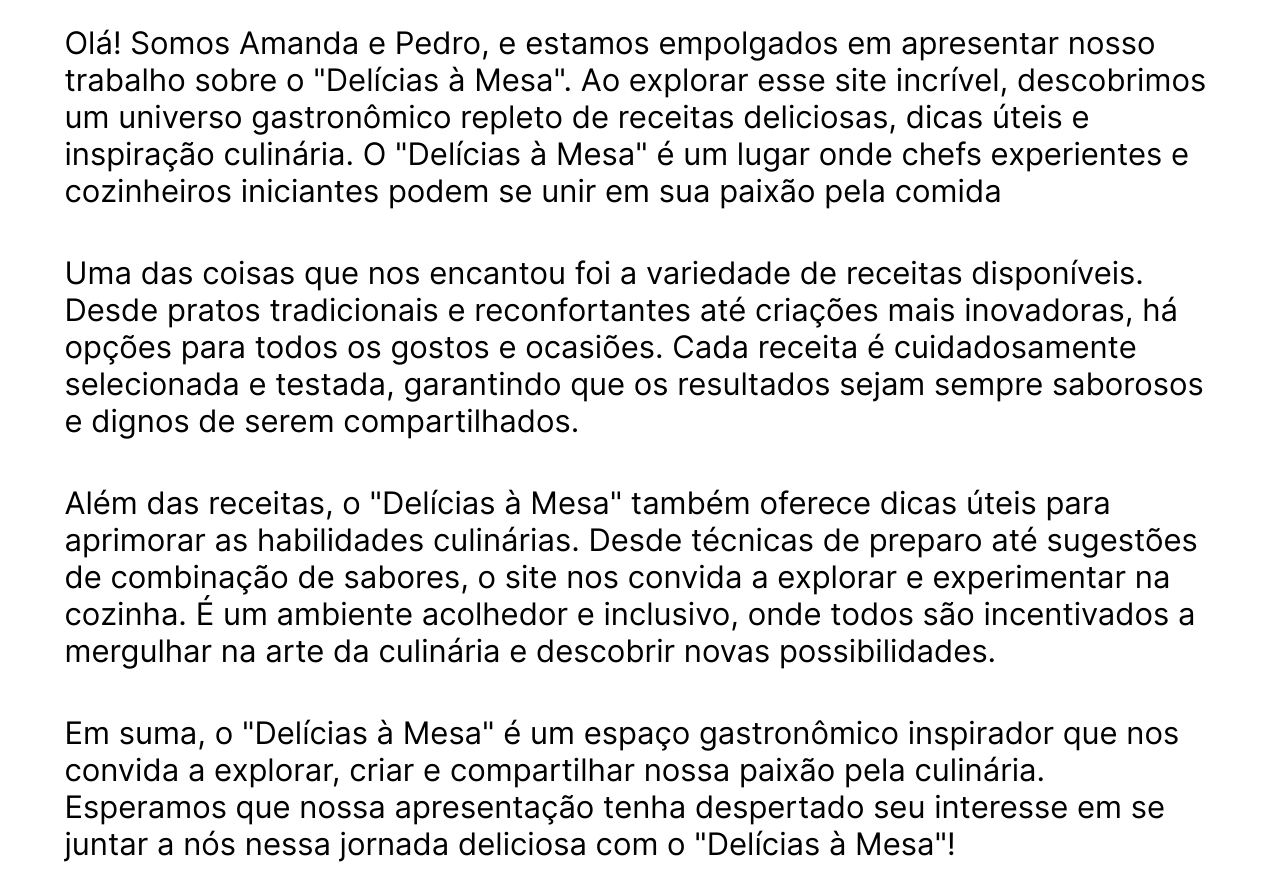
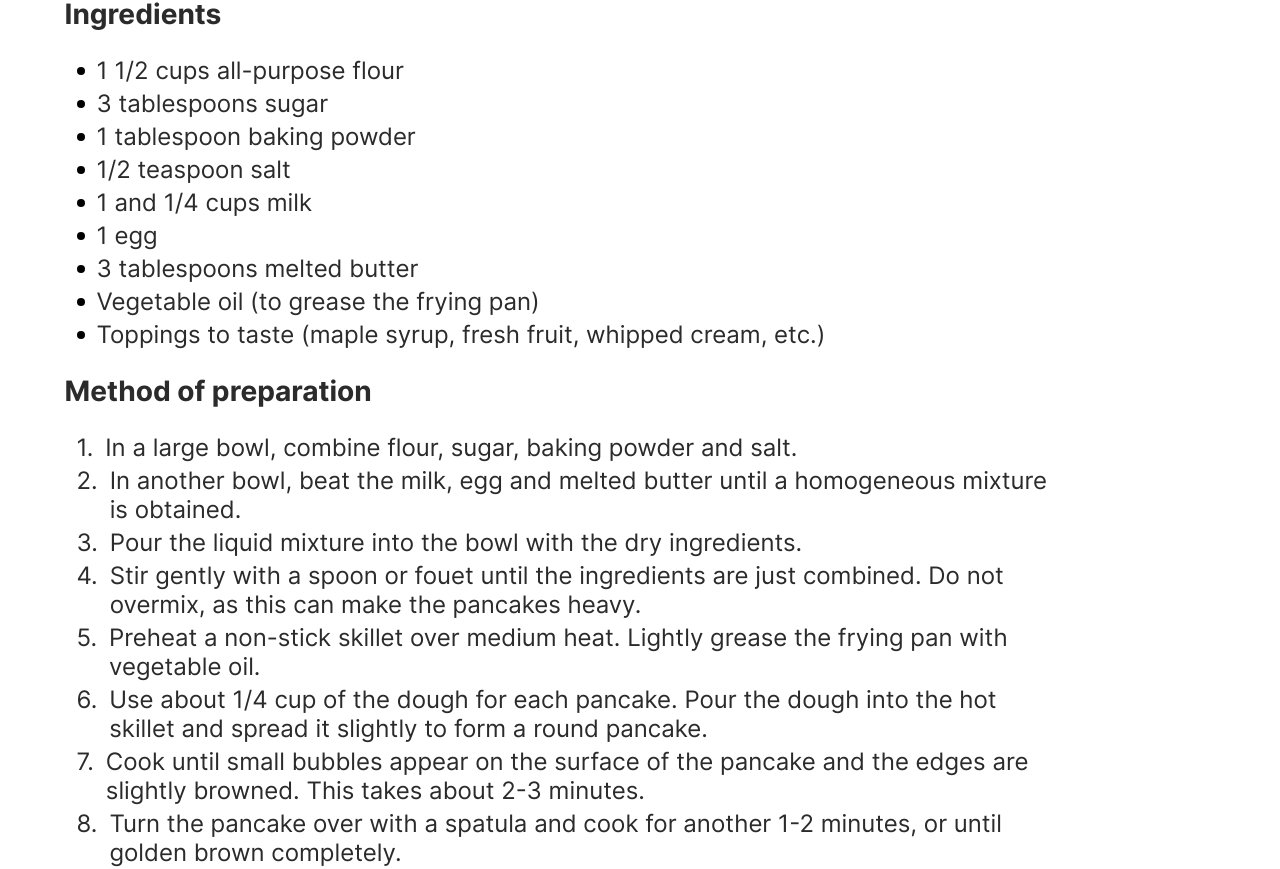
Before and after one commit to rook16rus/recipes-app, a React (Create React App) app: page / in a window 1280 px wide. Shown: the part 526-1395 px from the top of the page. Built offline with nearby package versions, Linux system fonts and the light colour scheme.

Commit message:
Разметил и стилизовал детальную страницу рецепта

```diff
--- a/src/components/App/App.tsx
+++ b/src/components/App/App.tsx
@@ -7,6 +7,7 @@ import Footer from "../Footer/Footer";
 import MainPage from "../../pages/MainPage/MainPage";
 import RecipesPage from "../../pages/RecipesPage/RecipesPage";
 import AboutPage from "../../pages/AboutPage/AboutPage";
+import RecipeSinglePage from "../../pages/RecipeSinglePage/RecipeSinglePage";
 
 function App() {
     return (
@@ -16,7 +17,8 @@ function App() {
                 <Intro />
                 {/*<MainPage />*/}
                 {/*<RecipesPage />*/}
-                <AboutPage />
+                {/*<AboutPage />*/}
+                <RecipeSinglePage />
             </main>
             <Footer />
         </div>
--- a/src/index.scss
+++ b/src/index.scss
@@ -241,6 +241,11 @@ button:focus {
   max-width: calc(1151px + 2 * 30px);
   margin: 0 auto;
   padding: 0 30px;
+
+  font-weight: 400;
+  font-size: 24px;
+  line-height: normal;
+
   @supports (width: max(20vw, 100px)) {
     padding-left: max(env(safe-area-inset-left, 1.4rem), 30px);
     padding-right: max(env(safe-area-inset-right, 1.4rem), 30px);
@@ -251,21 +256,69 @@ button:focus {
     padding-right: 20px;
   }
 
+  p {
+    margin: 25px 0;
+  }
+
+  ul, ol {
+    display: grid;
+    grid-template-columns: 1fr;
+    gap: 4px;
+    margin: 25px 0;
+  }
+
+  ul {
+    li {
+      display: grid;
+      grid-template-columns: auto 1fr;
+      gap: 12px;
+
+      &::before {
+        content: '';
+
+        width: 8px;
+        height: 8px;
+        margin-top: 11px;
+        margin-left: 12px;
+
+        border-radius: 50%;
+        background-color: #000;
+      }
+    }
+  }
+
+  ol {
+    counter-reset: order;
+
+    li {
+      display: grid;
+      grid-template-columns: auto 1fr;
+      gap: 12px;
+
+      &::before {
+        counter-increment: order;
+        content: counter(order) ".";
+
+        margin-left: 12px;
+      }
+    }
+  }
+
+  h1, h2, h3 {
+    margin: 25px 0;
+    font-weight: 700;
+  }
+
+  * {
+    max-width: 984px;
+  }
+
   *:first-child {
     margin-top: 0;
   }
 
   *:last-child {
     margin-bottom: 0;
-  }
-
-  p {
-    margin: 45px 0;
-
-    font-weight: 400;
-    font-size: 31px;
-    line-height: normal;
-    color: #000;
   }
 }
 
--- a/src/pages/AboutPage/AboutPage.module.scss
+++ b/src/pages/AboutPage/AboutPage.module.scss
@@ -1,3 +1,12 @@
 .about {
   padding: 75px 0;
+
+  p {
+    margin: 45px 0;
+
+    font-weight: 400;
+    font-size: 31px;
+    line-height: normal;
+    color: #000;
+  }
 }
--- /dev/null
+++ b/src/pages/RecipeSinglePage/RecipeSinglePage.module.scss
@@ -0,0 +1,3 @@
+.recipeSingle {
+  padding: 48px 0;
+}
--- /dev/null
+++ b/src/pages/RecipeSinglePage/RecipeSinglePage.tsx
@@ -0,0 +1,41 @@
+import styles from './RecipeSinglePage.module.scss';
+
+const RecipeSinglePage = () => {
+    return (
+        <section className={styles.recipeSingle}>
+            <div className="text-container">
+                <h3>Ingredients</h3>
+                <ul>
+                    <li>1 1/2 cups all-purpose flour</li>
+                    <li>3 tablespoons sugar</li>
+                    <li>1 tablespoon baking powder</li>
+                    <li>1/2 teaspoon salt</li>
+                    <li>1 and 1/4 cups milk</li>
+                    <li>1 egg</li>
+                    <li>3 tablespoons melted butter</li>
+                    <li>Vegetable oil (to grease the frying pan)</li>
+                    <li>Toppings to taste (maple syrup, fresh fruit, whipped cream, etc.)</li>
+                </ul>
+                <h3>Method of preparation</h3>
+                <ol>
+                    <li>In a large bowl, combine flour, sugar, baking powder and salt.</li>
+                    <li>In another bowl, beat the milk, egg and melted butter until a homogeneous mixture is obtained.</li>
+                    <li>Pour the liquid mixture into the bowl with the dry ingredients. </li>
+                    <li>Stir gently with a spoon or fouet until the ingredients are just combined. Do not overmix, as this can make the pancakes heavy.</li>
+                    <li>Preheat a non-stick skillet over medium heat. Lightly grease the frying pan with vegetable oil.</li>
+                    <li>Use about 1/4 cup of the dough for each pancake. Pour the dough into the hot skillet and spread it slightly to form a round pancake.</li>
+                    <li>Cook until small bubbles appear on the surface of the pancake and the edges are slightly browned. This takes about 2-3 minutes.</li>
+                    <li>Turn the pancake over with a spatula and cook for another 1-2 minutes, or until golden brown completely.</li>
+                    <li>Transfer the pancake to a plate and repeat the process with the rest of the dough.</li>
+                </ol>
+                <h3>Additional Information</h3>
+                <p>
+                    This recipe makes about 8 medium pancakes. You can adjust the size of the pancakes according to your
+                    preference. Enjoy your delicious American pancakes!
+                </p>
+            </div>
+        </section>
+    )
+}
+
+export default RecipeSinglePage
```
